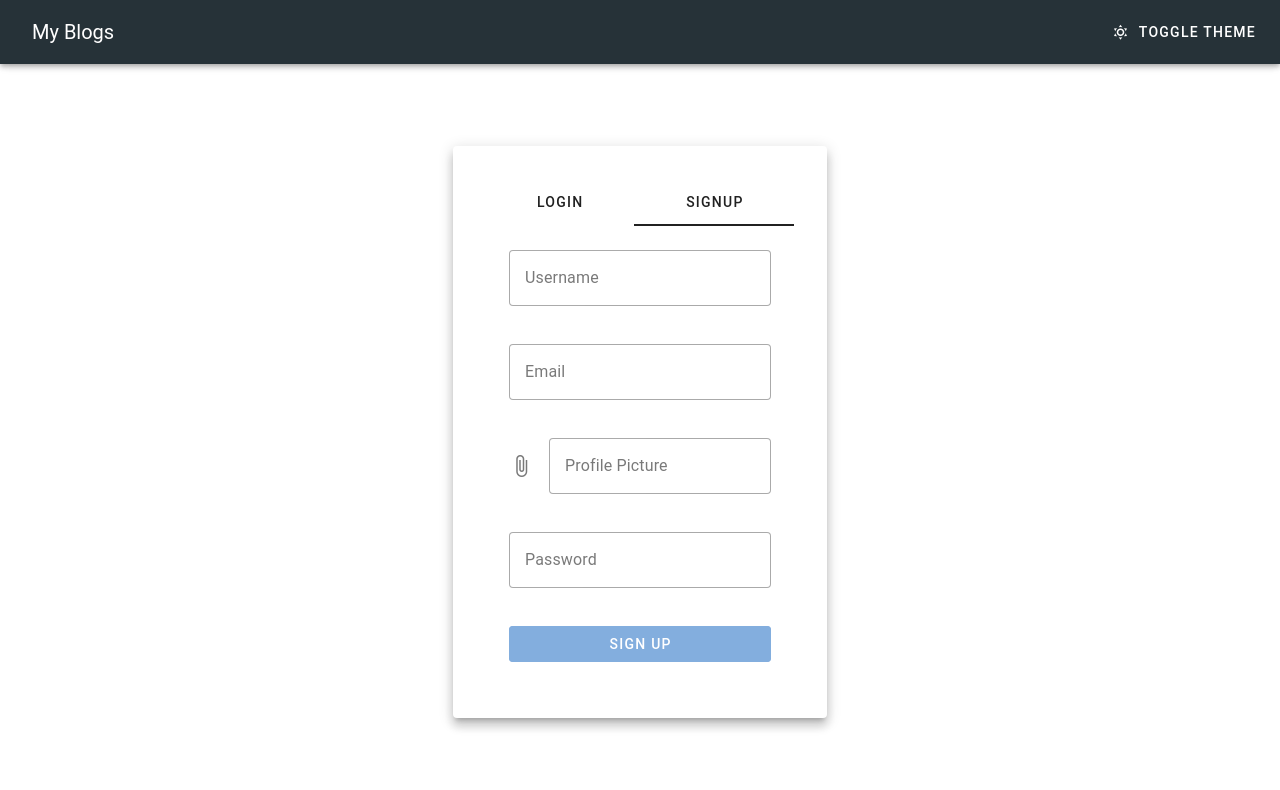
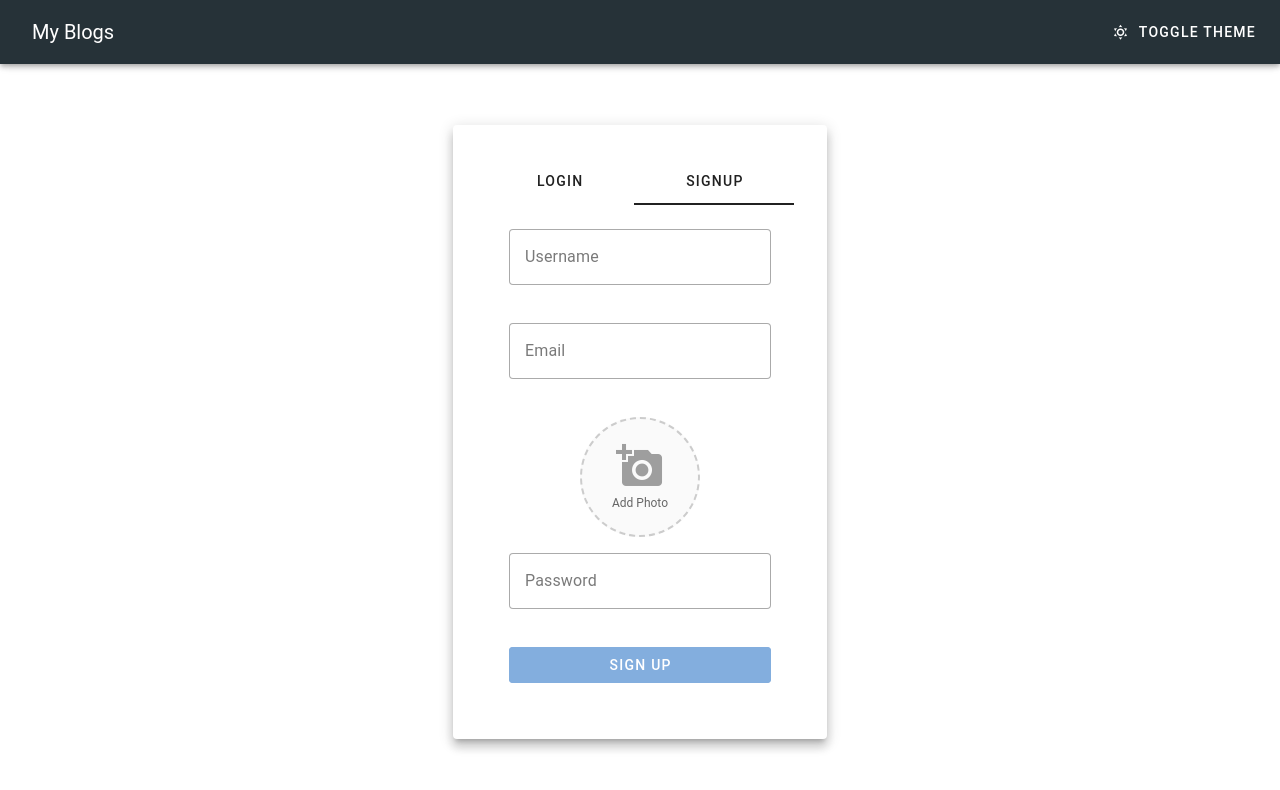
Before and after one commit to tanaypatil/BlogAppUI, a Vue app: page / in a window 1280 px wide. Both pictures are taken after a click on the tab "SIGNUP". Shown: the top 790 px of the page. Built offline with nearby package versions, Linux system fonts and the light colour scheme.

Commit message:
Added circular profile pic upload field

```diff
--- a/src/components/SignupForm.vue
+++ b/src/components/SignupForm.vue
@@ -1,25 +1,47 @@
 <script setup lang="ts">
 import { Field, Form } from "vee-validate";
 import * as yup from "yup";
-import {useUserStore} from "../stores/userStore.ts";
-import {ref} from "vue";
-import type {ISignupForm} from "../interfaces/ISignupForm.ts";
+import { useUserStore } from "../stores/userStore.ts";
+import { ref, type Ref } from "vue";
+import type { ISignupForm } from "../interfaces/ISignupForm.ts";
 
-const schema = yup.object({
+const schema: yup.ObjectSchema<{
+  username: string;
+  email: string;
+  profile_picture: File | null;
+  password: string;
+}> = yup.object({
   username: yup.string().required("Username is required").min(3, "Username must be at least 3 characters"),
   email: yup.string().required("Email is required").email("Email must be valid"),
-  profile_picture: yup.mixed().nullable(),
+  profile_picture: yup.mixed<File>().nullable().notRequired().transform((value) => (value === undefined ? null : value)) as yup.Schema<File | null>,
   password: yup.string().required("Password is required").min(6, "Password must be at least 6 characters"),
 });
 
-const userStore = useUserStore()
-const { signup } = userStore
+const userStore = useUserStore();
+const signup: (userdata: ISignupForm) => Promise<void> = userStore.signup;
 
-const signupError = ref<string>('');
+const signupError: Ref<string> = ref('');
+const imagePreview: Ref<string | null> = ref(null);
 
-const onSubmit = async (values: ISignupForm, { setFieldError }: any) => {
+const handleFileChange = (file: File | null, handleChange: (file: File | null) => void): void => {
+  if (file) {
+    const reader = new FileReader();
+    reader.onload = (e: ProgressEvent<FileReader>) => {
+      imagePreview.value = e.target?.result as string;
+    };
+    reader.readAsDataURL(file);
+  } else {
+    imagePreview.value = null;
+  }
+  handleChange(file);
+};
+
+const onSubmit = async (
+  values: ISignupForm,
+  { setFieldError }: { setFieldError: (field: string, message: string) => void }
+): Promise<void> => {
   try {
-    await signup(values)
+    await signup(values);
   } catch (error: any) {
     if (error.response?.data) {
       const errorData = error.response.data;
@@ -53,7 +75,7 @@ const onSubmit = async (values: ISignupForm, { setFieldError }: any) => {
       signupError.value = error.message || 'Signup failed. Please try again.';
     }
   }
-}
+};
 </script>
 
 <template>
@@ -95,16 +117,33 @@ const onSubmit = async (values: ISignupForm, { setFieldError }: any) => {
       </template>
     </Field>
     <Field name="profile_picture" v-slot="{ field, meta, errors, handleChange }">
-      <v-file-input
-        label="Profile Picture"
-        variant="outlined"
-        :error="!!errors.length"
-        :error-messages="errors"
-        class="mb-4"
-        accept="image/*"
-        :model-value="field.value"
-        @update:model-value="files => handleChange(Array.isArray(files) ? files[0] : files)"
-      />
+      <div class="profile-picture-container">
+        <div class="circular-upload" @click="$refs.fileInput.click()">
+          <input
+              ref="fileInput"
+              type="file"
+              accept="image/*"
+              style="display: none"
+              @change="(e) => handleFileChange(e.target?.files[0], handleChange)"
+          />
+          <div v-if="imagePreview" class="image-preview">
+            <img
+                :src="imagePreview"
+                alt="Profile picture preview"
+                class="preview-image"
+            />
+          </div>
+          <div v-else class="upload-placeholder">
+            <v-icon size="48" color="grey">mdi-camera-plus</v-icon>
+            <div class="upload-text">Add Photo</div>
+          </div>
+        </div>
+        <div v-if="errors.length" class="error-messages">
+          <div v-for="error in errors" :key="error" class="error-text">
+            {{ error }}
+          </div>
+        </div>
+      </div>
     </Field>
     <Field name="password">
       <template #default="slotProps">
@@ -127,4 +166,71 @@ const onSubmit = async (values: ISignupForm, { setFieldError }: any) => {
 </template>
 
 <style scoped>
+.profile-picture-container {
+  margin-bottom: 1rem;
+  display: flex;
+  flex-direction: column;
+  align-items: center;
+}
+
+.circular-upload {
+  width: 120px;
+  height: 120px;
+  border-radius: 50%;
+  border: 2px dashed #ccc;
+  display: flex;
+  align-items: center;
+  justify-content: center;
+  cursor: pointer;
+  transition: all 0.3s ease;
+  position: relative;
+  overflow: hidden;
+  background-color: #fafafa;
+}
+
+.circular-upload:hover {
+  border-color: #1976d2;
+  background-color: #f5f5f5;
+}
+
+.upload-placeholder {
+  display: flex;
+  flex-direction: column;
+  align-items: center;
+  justify-content: center;
+  text-align: center;
+  padding: 1rem;
+}
+
+.upload-text {
+  font-size: 12px;
+  color: #666;
+  margin-top: 4px;
+}
+
+.image-preview {
+  width: 100%;
+  height: 100%;
+  display: flex;
+  align-items: center;
+  justify-content: center;
+}
+
+.preview-image {
+  width: 100%;
+  height: 100%;
+  border-radius: 50%;
+  object-fit: cover;
+}
+
+.error-messages {
+  margin-top: 8px;
+  text-align: center;
+}
+
+.error-text {
+  color: #d32f2f;
+  font-size: 12px;
+  line-height: 1.2;
+}
 </style>
```
